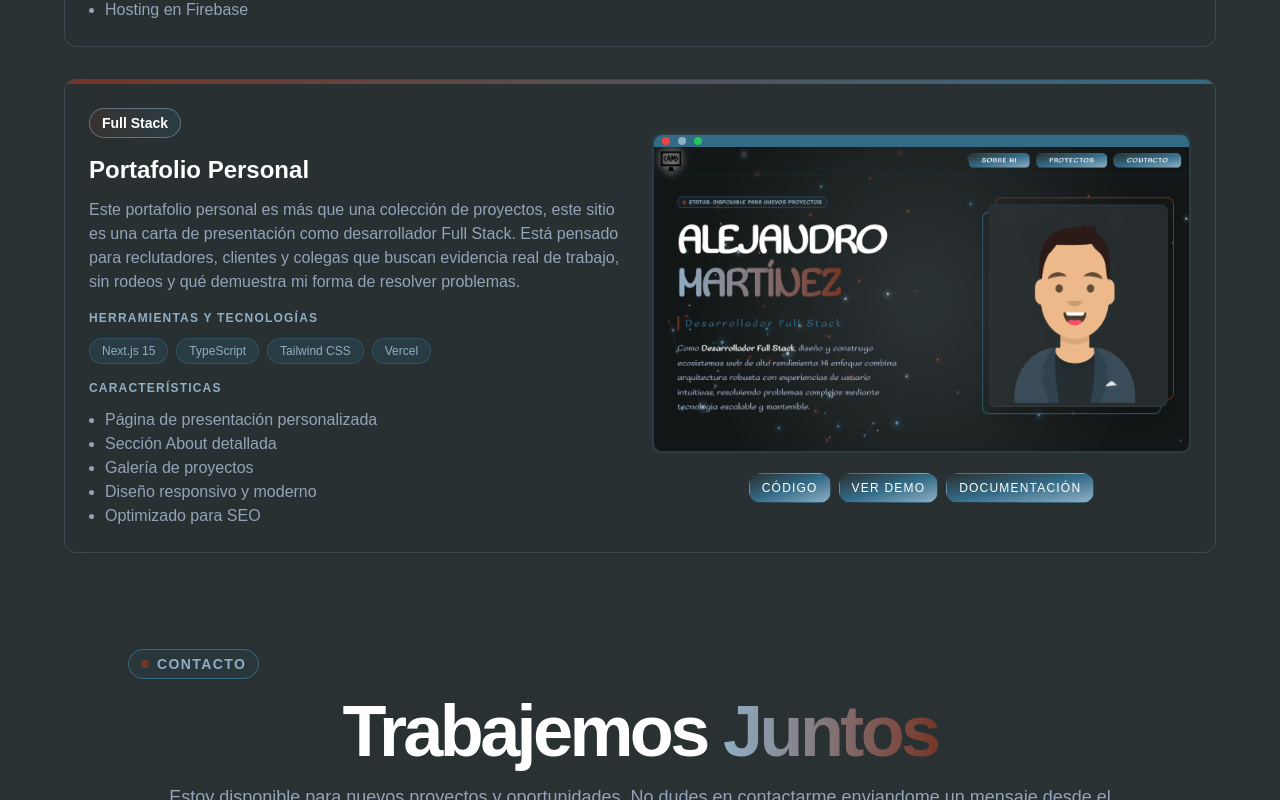
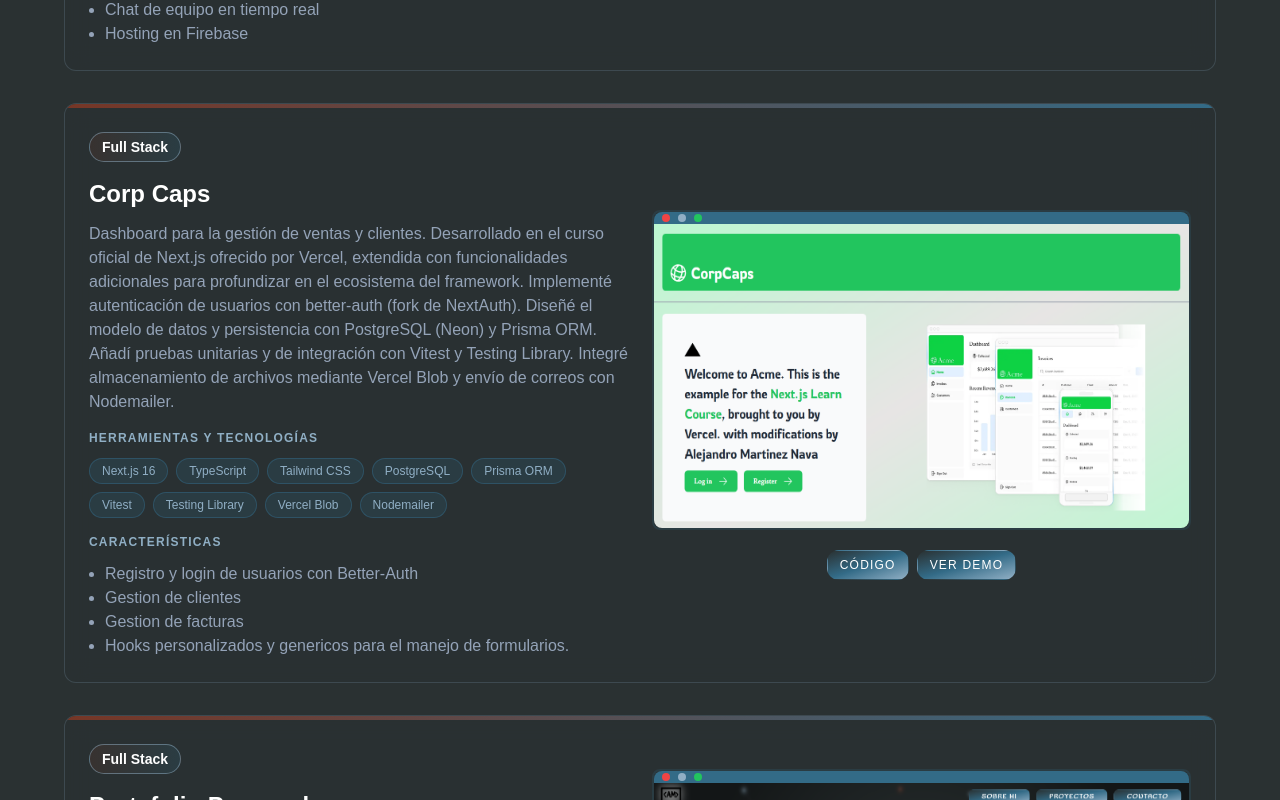
Before and after one commit to alejandro77martinez/portfolio, a Next.js app: page / in a window 1280 px wide. Shown: the part 4880-5680 px from the top of the page. Built offline with nearby package versions, Linux system fonts and the light colour scheme; a web font is replaced by a local one.

Commit message:
Se agrego proyecto Corp Caps

```diff
--- a/app/ui/projects.tsx
+++ b/app/ui/projects.tsx
@@ -1,4 +1,5 @@
 import Image from "next/image";
+import Link from "next/link";
 
 interface Project {
   id: number;
@@ -38,7 +39,7 @@
       title: "Sistema Backend - Task Manager",
       category: "Backend",
       image: "/backend.png",
-      description: "Desarrollado bajo una arquitectura de microservicios robusta para la gestión de tareas y proyectos. Implementa seguridad mediante JWT y cookies HttpOnly, configuracion centralizada, un solo punto de entrada por gateway, persistencia de datos en MongoDB Atlas y el uso de SonarQube para la calidad del codigo.",
+      description: "Desarrollado bajo una arquitectura de microservicios robusta para la gestión de tareas y proyectos. Implementa seguridad mediante JWT y cookies HttpOnly, configuracion centralizada, un solo punto de entrada por gateway, persistencia de datos en MongoDB Atlas y el uso de SonarQube para la calidad del codigo. Debes autenticarte en el sitio e ingresar al apartado de Api Docs para visualizar la documentacion de la api.",
       stack: ["Java 21", "Spring cloud", "MongoDB Atlas", "Orecle cloud", "Docker Compose", "SonarQube", "Junit", "Mokito", "Jacoco"],
       features: [
         "3 microservicios independientes",
@@ -49,7 +50,7 @@
       ],
       links: {
         code: "https://github.com/alejandro77martinez/Microservicios-con-Spring",
-        demo: "https://taskmanagerbackend.duckdns.org/api/v1/task/swagger-ui/index.html",
+        demo: "https://taskmanager-bf193.web.app/",
         docs: "https://github.com/alejandro77martinez/Microservicios-con-Spring/blob/main/docs/especificacion-requisitos.md",
         quality: "https://sonarcloud.io/organizations/alejandro77martinez/projects"
       }
@@ -77,6 +78,24 @@
     },
     {
       id: 4,
+      title: "Corp Caps",
+      category: "Full Stack",
+      image: "/dashboard.png",
+      description: "Dashboard para la gestión de ventas y clientes. Desarrollado en el curso oficial de Next.js ofrecido por Vercel, extendida con funcionalidades adicionales para profundizar en el ecosistema del framework. Implementé autenticación de usuarios con better-auth (fork de NextAuth). Diseñé el modelo de datos y persistencia con PostgreSQL (Neon) y Prisma ORM. Añadí pruebas unitarias y de integración con Vitest y Testing Library. Integré almacenamiento de archivos mediante Vercel Blob y envío de correos con Nodemailer.",
+      stack: ["Next.js 16", "TypeScript", "Tailwind CSS", "PostgreSQL", "Prisma ORM", "Vitest", "Testing Library", "Vercel Blob", "Nodemailer"],
+      features: [
+        "Registro y login de usuarios con Better-Auth",
+        "Gestion de clientes",
+        "Gestion de facturas",
+        "Hooks personalizados y genericos para el manejo de formularios."
+      ],
+      links: {
+        code: "https://github.com/alejandro77martinez/nextjs-dashboard",
+        demo: "https://nextjs-dashboard-lemon-tau-78.vercel.app"
+      }
+    },
+    {
+      id: 5,
       title: "Portafolio Personal",
       category: "Full Stack",
       image: "/portfolio.png",
@@ -251,14 +270,14 @@
           };
 
           return (
-            <a
+            <Link
               key={label}
               href={url}
               target="_blank"
               className="relative btn-ember inline-flex items-center px-3 py-1.5 text-xs rounded-xl font-medium uppercase tracking-widest text-white overflow-hidden border border-transparent bg-gradient-to-br from-[#2A3132] via-[#336B87] to-[#90AFC5] transition-all duration-200 hover:-translate-y-0.5 hover:shadow-[0_8px_28px_rgba(51,107,135,0.35),0_2px_8px_rgba(118,54,38,0.25)] active:scale-95 active:shadow-none"
             >
               {buttonLabels[label] || label}
-            </a>
+            </Link>
           );
         })}
       </div>
```
Also changed, not shown: public/backend.png.
